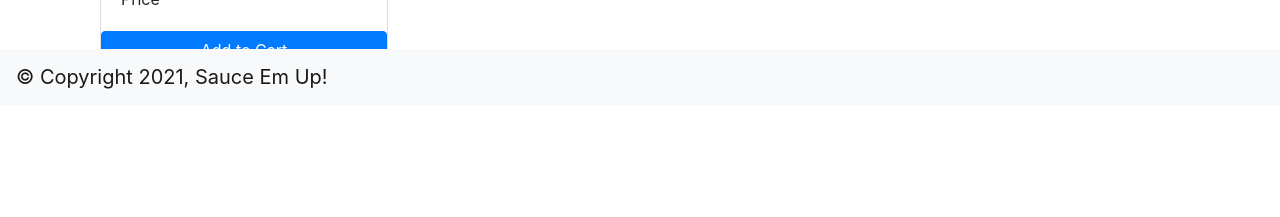
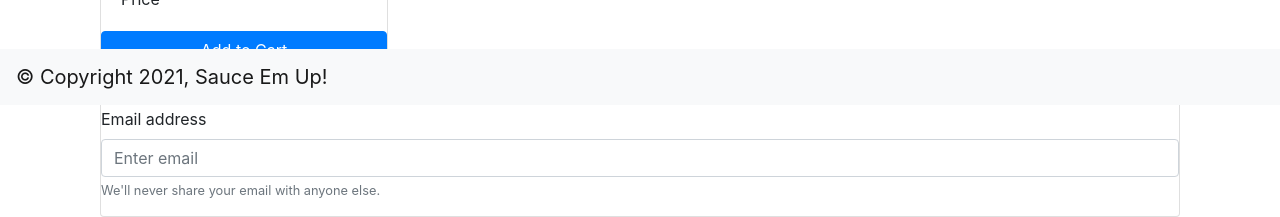
Before and after one commit to ariannagbasha/shopping-cart, a React (Create React App) app: page /cart in a window 1280 px wide. Shown: the part 695-912 px from the top of the page. Before the commit the page ends 800 px from the top, so only its background shows below. Built offline with nearby package versions, Linux system fonts and the light colour scheme.

Commit message:
added main-cart

```diff
--- /dev/null
+++ b/src/components/Payment.js
@@ -0,0 +1,22 @@
+import { Card, Form, Col } from 'react-bootstrap';
+
+export function PaymentDetails(props) {
+  return (
+    <>
+    <Col>
+      <Card>
+        <Card.Title>Payment Details</Card.Title>
+        <Form>
+          <Form.Group controlId='formBasicEmail'>
+            <Form.Label>Email address</Form.Label>
+            <Form.Control type='email' placeholder='Enter email' />
+            <Form.Text className='text-muted'>
+              We'll never share your email with anyone else.
+            </Form.Text>
+          </Form.Group>
+        </Form>
+      </Card>
+      </Col>
+    </>
+  );
+}
--- a/src/pages/Cart.js
+++ b/src/pages/Cart.js
@@ -1,4 +1,5 @@
 import { PriceCard } from '../components/Card'
+import { PaymentDetails } from '../components/Payment'
 import { Col } from 'react-bootstrap'
 
 export function Cart() {
@@ -8,6 +9,8 @@ export function Cart() {
       <PriceCard/>
       <PriceCard/>
     </Col>
+
+    <PaymentDetails />
     </>
   );
 }
```
